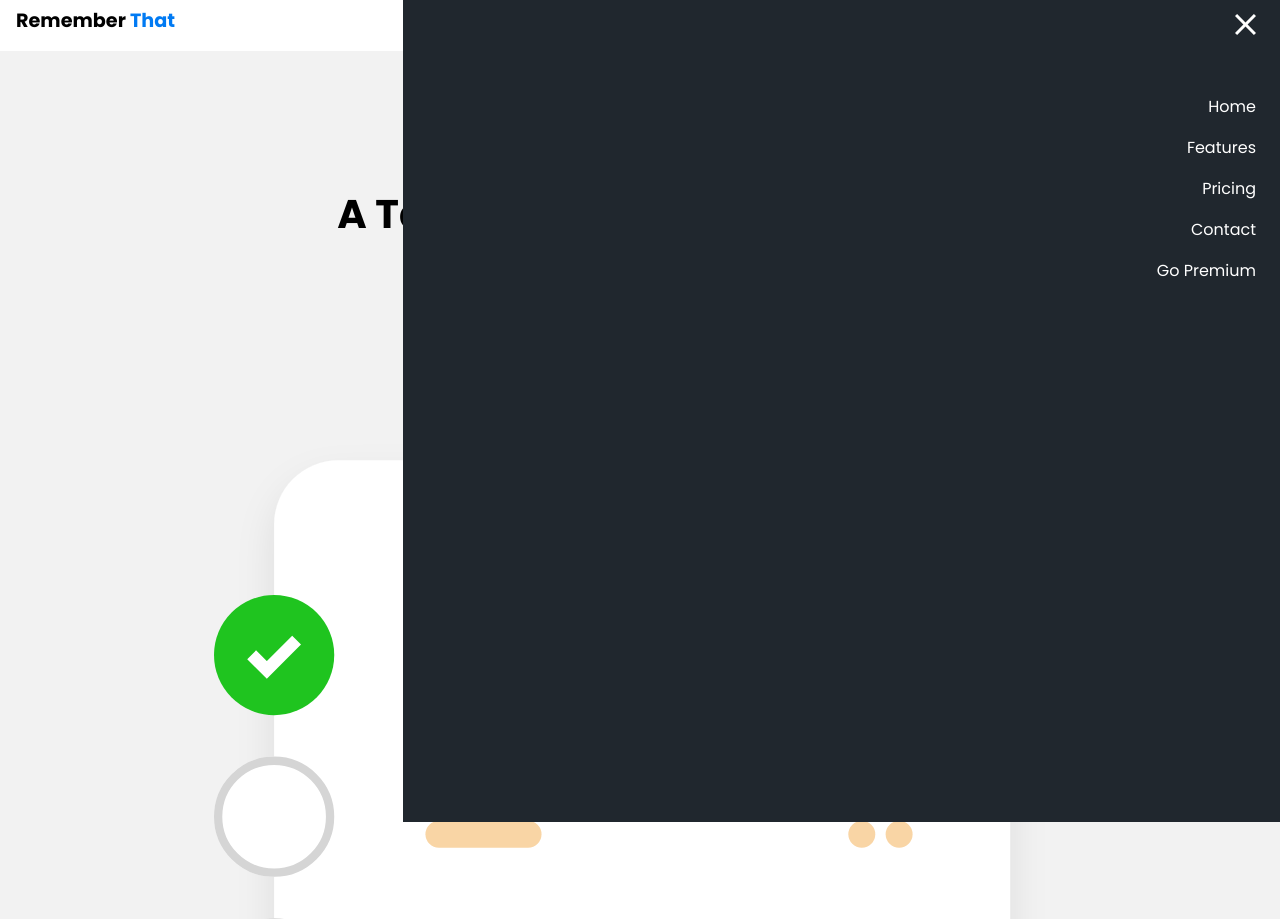
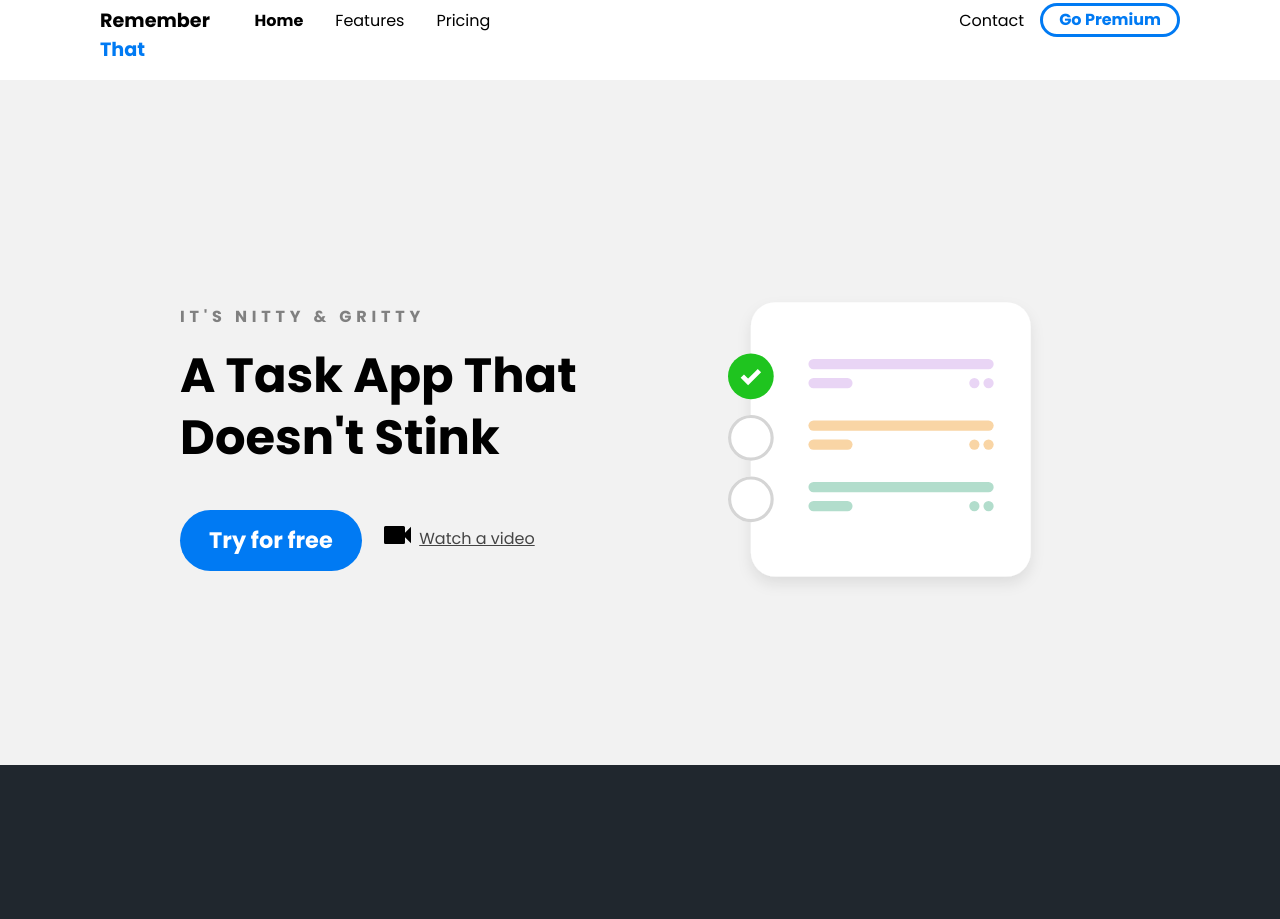
Before and after one commit to Richard-Hutch/WebsiteCrashCourse, a plain HTML site: page index.html in a window 1280 px wide. Shown: the part 10-929 px from the top of the page. Drawn offline with Linux system fonts and the light colour scheme.

Commit message:
almost done

```diff
--- a/CSS/main.scss
+++ b/CSS/main.scss
@@ -26,8 +26,7 @@ body{
         }
     }
     nav{
-        //display:none;
-
+        display:none;
     }
 
     .container{
@@ -97,7 +96,10 @@ section{
 ul.features-list{
     margin: 0;
     padding-left: .1em;
-    //come back to this
+
+    display: grid;
+    grid-template-columns: repeat(auto-fit, minmax(19rem, 1fr));
+
     li{
         font-size: 1.1em;
         margin-bottom: 1em;
@@ -208,9 +210,110 @@ nav{
         }
     }
 }
-
 .mobile-menu-exit{
     float: right;
     margin: .5em;
     cursor: pointer;
 }
+//rule sets in here only apply if window is this size or larger
+@media only screen and (min-width: 768px){
+    .mobile-menu, .mobile-menu-exit{
+        display: none;
+    }
+    .navbar, .container{
+        display: grid;
+        grid-template-columns: 180px, auto;
+    }
+    .navbar nav{
+        display: flex;
+        justify-content: space-between;
+        background: none;
+        position: unset;
+        height: auto;
+        width: 100%;
+        padding: 0;
+
+        ul{
+            display: flex;
+        }
+        a{
+            color: black;
+            font-size: 1em;
+            padding: .1em 1em;
+        }
+
+        ul.primary-nav{
+            margin: 0;
+        }
+
+        li.current a{
+            font-weight: bold;
+        }
+        li.go-premium-cta a{
+            color: var(--primary-color);
+            border: 3px solid var(--primary-color);
+            font-weight: bold;
+            border-radius: 5em;
+            margin-top: -.2em;
+
+            &:hover{
+                background: var(--primary-color);
+                color: white;
+            }
+        }
+    }
+}
+@media only screen and (min-width: 1080px){
+    .container{
+        width: 1080px;
+        margin: 0 auto;
+    }
+    section{
+        padding: 10em 4em;
+    }
+    .hero .container{
+        display: flex;
+        justify-content: space-between;
+        text-align: left;
+
+        .left-col{
+            margin: 3em 3em 0 5em;
+            h1{
+                font-size: 3em;
+                width: 90%
+            }
+        }
+    }
+    .hero-img{
+        width: 30%;
+        margin-right: 8em;
+    }
+
+    .hero-cta{
+        display: flex;
+    }
+    .primary-cta{
+        margin-right: 1em;
+    }
+    ul.features-list{
+        display: block;
+        margin-left: 5em;
+        li{
+            font-size: 1.4em;
+            &:before{
+                width: 30px;
+                height: 30px;
+            }
+        }
+    }
+    .features-section{
+        position: relative;
+    }
+    .features-section img{
+        display: block;
+        position: absolute;
+        right: 0;
+        width: 350px;
+        bottom: -2em;
+    }
+}
--- a/index.html
+++ b/index.html
@@ -117,5 +117,24 @@
         </div>
     </section>
 
+    <script>
+        const mobileBtn = document.getElementById('mobile-cta');
+        nav = document.querySelector('nav');
+        mobileBtnExit = document.getElementById('mobile-exit');
+
+        mobileBtn.addEventListener('click', () => {
+            nav.classList.add('menu-btn');
+        })
+        mobileBtnExit.addEventListener('click', () => {
+            nav.classList.remove('menu-btn');
+        })
+
+
+
+
+    </script>
+
+
+
 </body>
 </html>
```
Also changed, not shown: CSS/main.css, 1 other file.
